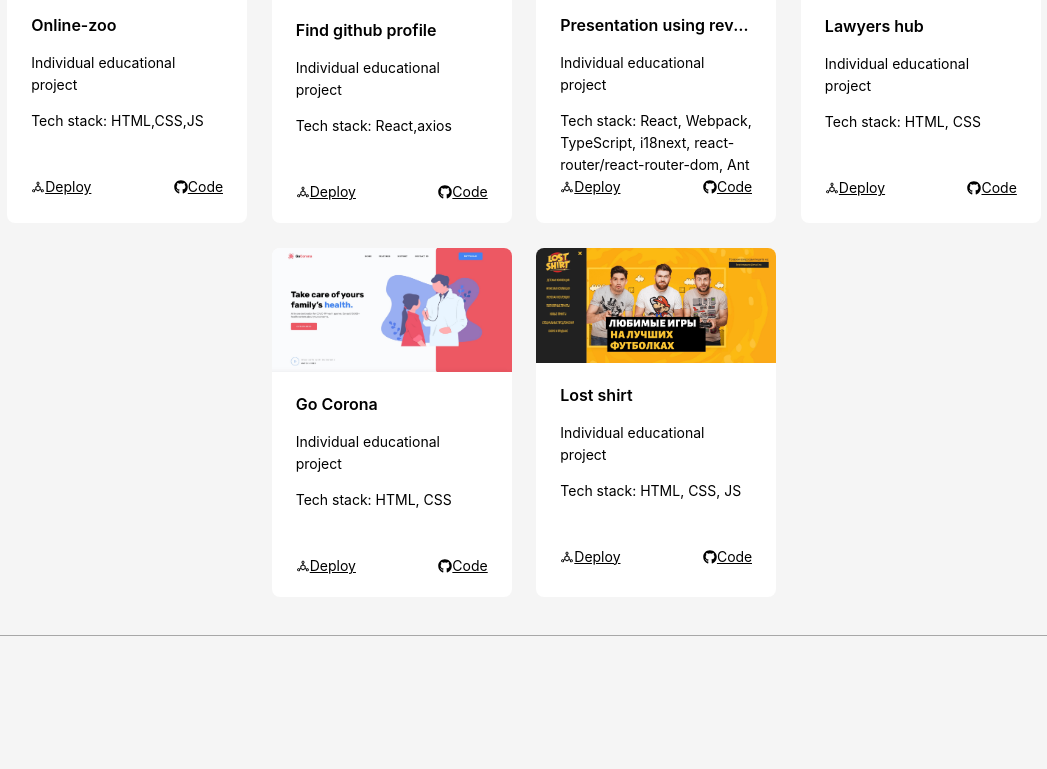
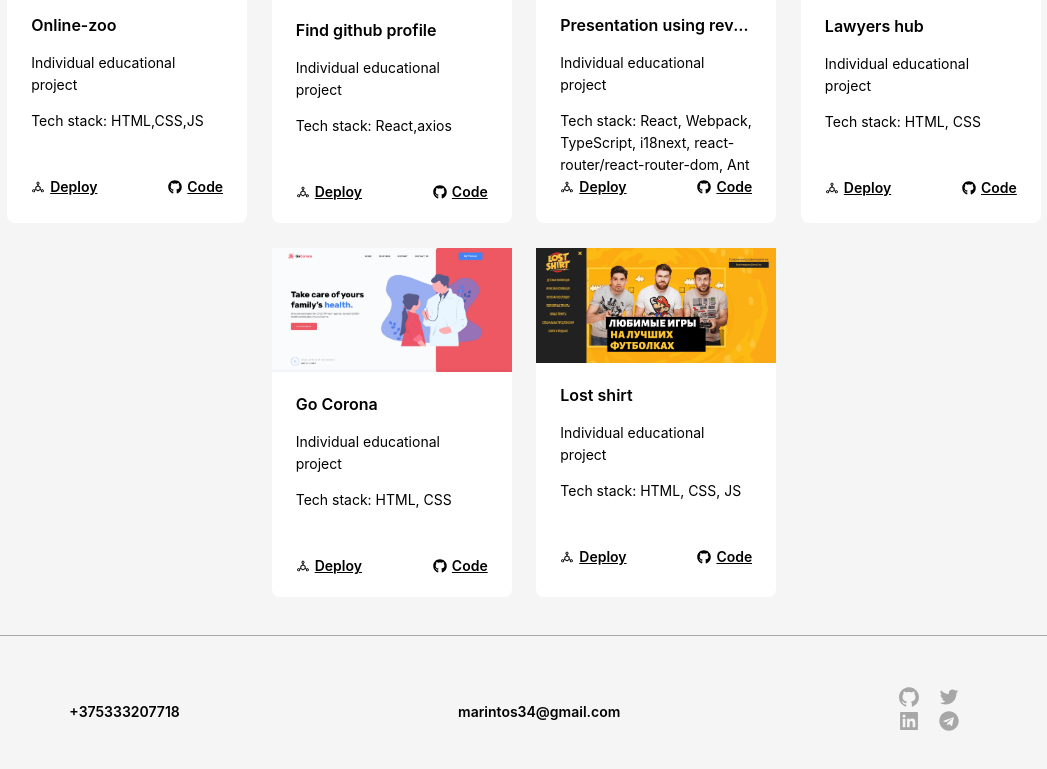
Before and after one commit to MarinaZai/Portfolio, a React (Create React App) app: page / in a window 1280 px wide. Shown: the part 1245-2014 px from the top of the page, without its empty margins (116-1163 px from the left). Before the commit the page ends 1881 px from the top, so only its background shows below. Built offline with nearby package versions, Linux system fonts and the light colour scheme; the HTML template or start-up script is replaced by a standard one.

Commit message:
feat:create footer

```diff
--- a/src/App.tsx
+++ b/src/App.tsx
@@ -4,6 +4,7 @@ import { ThemeProvider } from "styled-components";
 import { darkTheme, lightTheme, GlobalStyles } from "./theme";
 import { HeaderBlock } from "./components/Header";
 import { MainBlock } from "./components/MainBlock";
+import { FooterBlock } from "./components/Footer";
 
 function App() {
   const [theme, setTheme] = useState("light");
@@ -17,6 +18,7 @@ function App() {
       <GlobalStyles />
       <HeaderBlock switchTheme={switchTheme} />
       <MainBlock />
+      <FooterBlock />
     </ThemeProvider>
   );
 }
--- /dev/null
+++ b/src/components/Footer/index.tsx
@@ -0,0 +1,32 @@
+import {
+  GithubOutlined,
+  LinkedinFilled,
+  TwitterOutlined,
+} from "@ant-design/icons";
+import Link from "antd/es/typography/Link";
+import React from "react";
+import { FaTelegram } from "react-icons/fa";
+import styles from "./styles.module.css";
+
+export const FooterBlock: React.FC = (props) => {
+  return (
+    <footer>
+      <Link href="tel:+375333207718">+375333207718</Link>
+      <Link href="mailto:marintos34@gmail.com">marintos34@gmail.com</Link>
+      <div className={styles.links}>
+        <Link href="https://github.com/MarinaZai">
+          <GithubOutlined style={{ fontSize: "20px", color: "#A7A7A7" }} />
+        </Link>
+        <Link href="https://twitter.com/Marina_zait">
+          <TwitterOutlined style={{ fontSize: "20px", color: "#A7A7A7" }} />
+        </Link>
+        <Link href="https://www.linkedin.com/in/marinazaitseva/">
+          <LinkedinFilled style={{ fontSize: "20px", color: "#A7A7A7" }} />
+        </Link>
+        <Link href="https://t.me/Marintos34">
+          <FaTelegram style={{ fontSize: "20px", color: "#A7A7A7" }} />
+        </Link>
+      </div>
+    </footer>
+  );
+};
--- /dev/null
+++ b/src/components/Footer/styles.module.css
@@ -0,0 +1,12 @@
+footer {
+  display: flex;
+  align-items: center;
+  justify-content: space-around;
+  padding: 4%;
+  gap: 10px;
+}
+.links {
+  display: flex;
+  gap: 25%;
+  flex-wrap: wrap;
+}
--- a/src/components/MainBlock/DescriptionAutor/styles.module.css
+++ b/src/components/MainBlock/DescriptionAutor/styles.module.css
@@ -5,3 +5,6 @@
   border-bottom: solid 1px #a7a7a7;
   padding: 2%;
 }
+.greetings {
+  padding: 2%;
+}
--- a/src/components/MainBlock/ProjectsBlock/index.tsx
+++ b/src/components/MainBlock/ProjectsBlock/index.tsx
@@ -1,4 +1,4 @@
-import { Card } from "antd";
+import { Card, Image } from "antd";
 import Meta from "antd/es/card/Meta";
 import Link from "antd/es/typography/Link";
 import React from "react";
@@ -19,7 +19,7 @@ export const ProjectsBlock: React.FC = (props) => {
               key={item.id}
               hoverable
               style={{ width: 240, margin: "1%", border: "none" }}
-              cover={<img alt="example" src={item.src} />}
+              cover={<Image src={item.src} />}
             >
               <Meta
                 title={item.name}
@@ -36,6 +36,7 @@ export const ProjectsBlock: React.FC = (props) => {
                           alignItems: "center",
                           color: "#000000",
                           textDecoration: "underline",
+                          gap: '5px'
                         }}
                         href={item.deploy}
                       >
@@ -48,6 +49,7 @@ export const ProjectsBlock: React.FC = (props) => {
                           alignItems: "center",
                           color: "#000000",
                           textDecoration: "underline",
+                          gap: '5px'
                         }}
                         href={item.code}
                       >
--- a/src/components/MainBlock/ProjectsBlock/styles.module.css
+++ b/src/components/MainBlock/ProjectsBlock/styles.module.css
@@ -41,3 +41,6 @@
   margin-inline-start: 0 !important;
   margin-inline-end: 0 !important;
 }
+:global(.ant-image-preview-img ) {
+  max-width: 82% !important;
+}
--- a/src/theme.ts
+++ b/src/theme.ts
@@ -6,7 +6,7 @@ type propsType = {
     headingColor: string;
     cardBody: string;
     cardText: string;
-    cardLink: string,
+    cardLink: string;
   };
 };
 export const darkTheme = {
@@ -47,5 +47,6 @@ export const GlobalStyles = createGlobalStyle`
    }
    .ant-typography {
     color: ${(props: propsType) => props.theme.cardLink} !important;
+    font-weight: 600 !important;
   }
    `;
```
